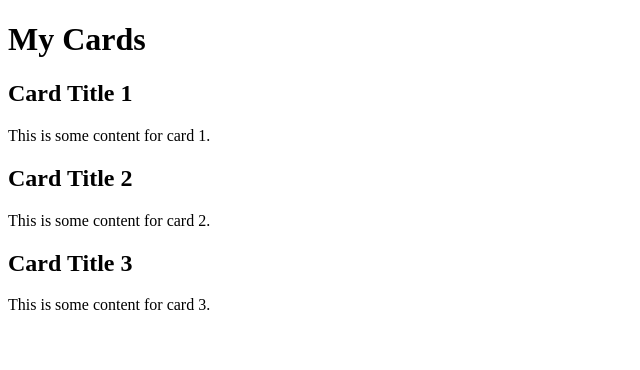
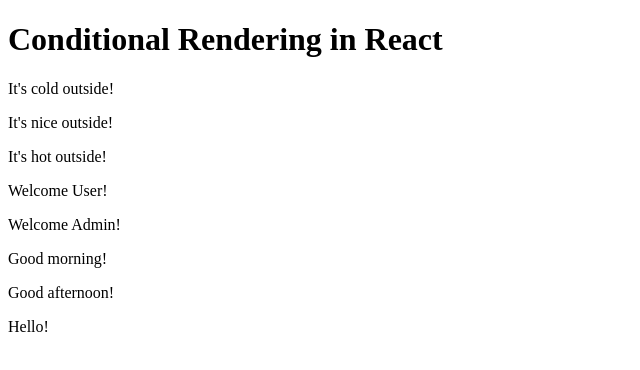
Before and after one commit to NithyaKrishnan08/learn-react, a React (Vite) app in the folder 01Fundamentals/: page / in a window 1280 px wide. Shown: the top 370 px of the page, without its empty margins (0-640 px from the left). Built offline with nearby package versions, Linux system fonts and the light colour scheme.

Commit message:
Conditional Rendering

```diff
--- a/01Fundamentals/src/App.jsx
+++ b/01Fundamentals/src/App.jsx
@@ -1,21 +1,26 @@
-import Card from "./components/Card";
+import Weather from "./components/Weather";
+import UserStatus from "./components/UserStatus";
+import Greeting from "./components/Greeting";
 
 const App = () => {
   return (
     <div>
-      <h1>My Cards</h1>
-      <Card>
-        <h2>Card Title 1</h2>
-        <p>This is some content for card 1.</p>
-      </Card>
-      <Card>
-        <h2>Card Title 2</h2>
-        <p>This is some content for card 2.</p>
-      </Card>
-      <Card>
-        <h2>Card Title 3</h2>
-        <p>This is some content for card 3.</p>
-      </Card>
+      <h1>Conditional Rendering in React</h1>
+
+      {/* Weather component */}
+      <Weather temperature={10} />
+      <Weather temperature={20} />
+      <Weather temperature={30} />
+
+      {/* UserStatus component */}
+      <UserStatus loggedIn={true} />
+      <UserStatus loggedIn={false} />
+      <UserStatus loggedIn={true} isAdmin={true} />
+
+      {/* Greeting component */}
+      <Greeting timeOfDay="morning" />
+      <Greeting timeOfDay="afternoon" />
+      <Greeting />
     </div>
   );
 };
--- a/01Fundamentals/src/components/Greeting.jsx
+++ b/01Fundamentals/src/components/Greeting.jsx
@@ -1,12 +1,17 @@
-function Greeting () {
-    const name = 'John';
-    const date = new Date();
+import React from 'react';
+
+function Greeting({ timeOfDay }) {
+    const message =
+        timeOfDay === 'morning' ? "Good morning!" :
+        timeOfDay === 'afternoon' ? "Good afternoon!" :
+        timeOfDay === 'evening' ? "Good evening!" : // Added evening case
+        "Hello!"; // Added default case
+
     return (
-      <div>
-        <h1>Hello, {name}!</h1>
-        <p>{date.toLocaleDateString()}</p>
-      </div>
+        <div>
+            <p>{message}</p>
+        </div>
     );
-  }
+}
 
-  export default Greeting;
+export default Greeting;
--- /dev/null
+++ b/01Fundamentals/src/components/UserStatus.jsx
@@ -0,0 +1,12 @@
+import React from 'react';
+
+function UserStatus({ loggedIn, isAdmin }) {
+    return (
+        <div>
+            {loggedIn && isAdmin && <p>Welcome Admin!</p>}
+            {loggedIn && !isAdmin && <p>Welcome User!</p>}
+        </div>
+    );
+}
+
+export default UserStatus;
--- /dev/null
+++ b/01Fundamentals/src/components/Weather.jsx
@@ -0,0 +1,21 @@
+import React from 'react';
+
+function Weather({ temperature }) {
+    let message;
+
+    if (temperature < 15) {
+        message = "It's cold outside!";
+    } else if (temperature >= 15 && temperature <= 25) {
+        message = "It's nice outside!";
+    } else {
+        message = "It's hot outside!";
+    }
+
+    return (
+        <div>
+            <p>{message}</p>
+        </div>
+    );
+}
+
+export default Weather;
```
